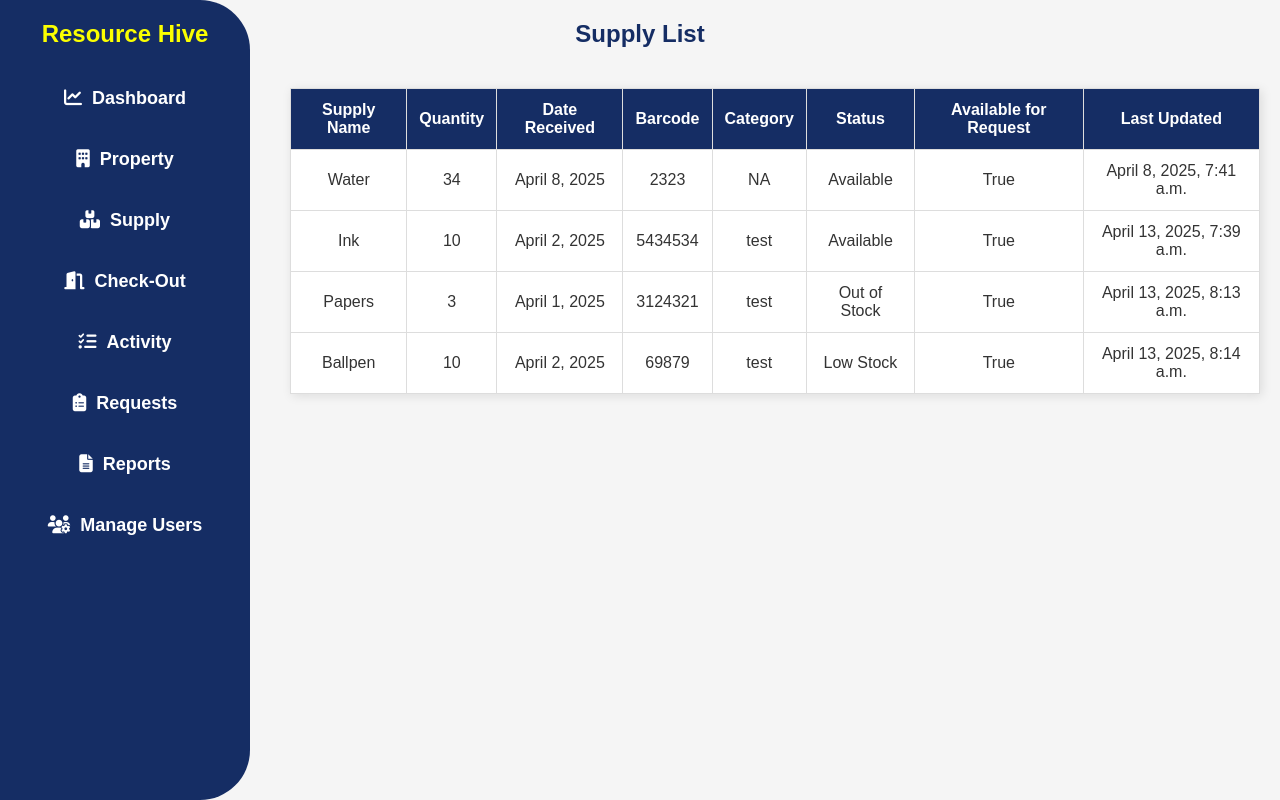
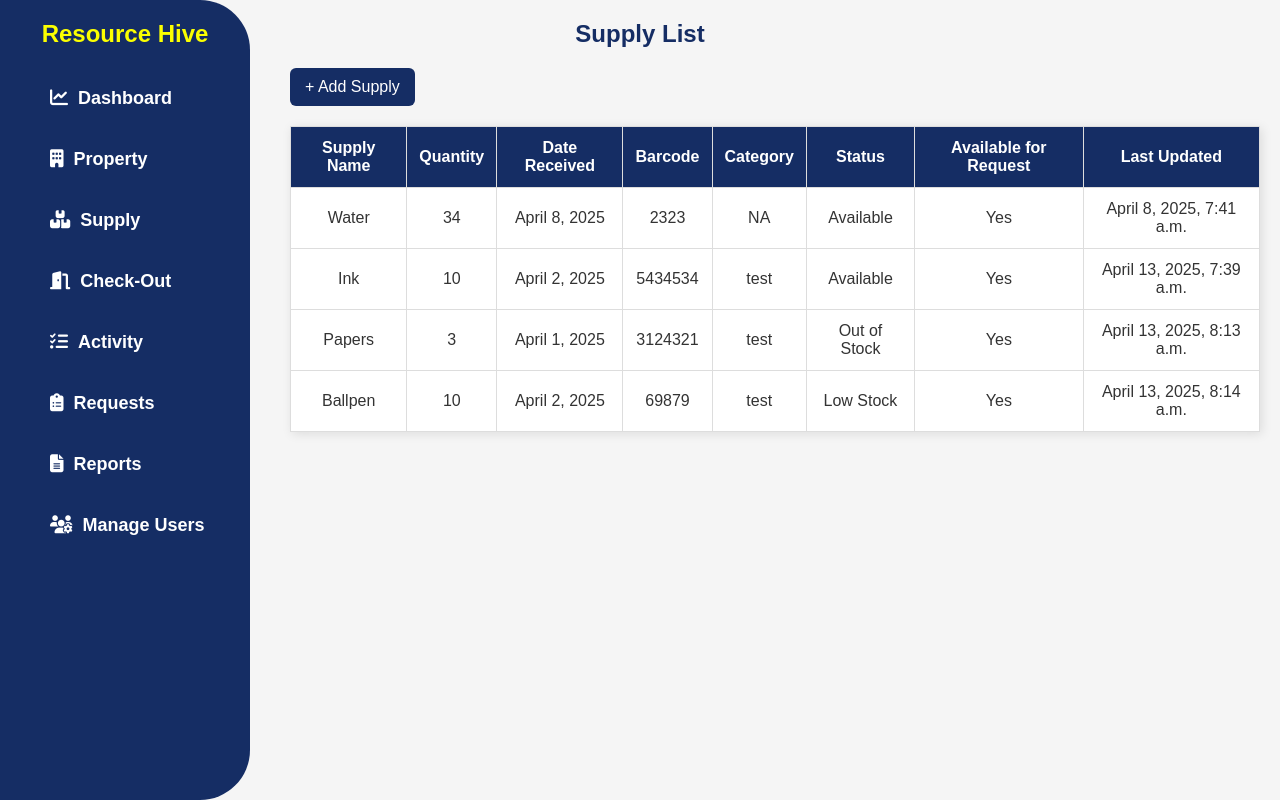
Before and after one commit to vlsjm/capstone-repo, a Django app: page /supplies/ in a window 1280 px wide. Run offline with Django 5.2, Linux system fonts and the light colour scheme; data comes from the database, SQL or seed files in the repository; both versions use the stored data as it was after the commit.

Commit message:
new changes

```diff
--- /dev/null
+++ b/app/forms.py
@@ -0,0 +1,22 @@
+# app/forms.py
+
+from django import forms
+from .models import Property, Supply
+
+class PropertyForm(forms.ModelForm):
+    class Meta:
+        model = Property
+        fields = ['property_name', 'quantity', 'date_acquired', 'barcode', 'condition', 'availability', 'assigned_to', 'available_for_request']
+        widgets = {
+            'date_acquired': forms.DateInput(attrs={'type': 'date'}),
+            'available_for_request': forms.Select(choices=[(True, 'Yes'), (False, 'No')]),
+        }
+
+class SupplyForm(forms.ModelForm):
+    class Meta:
+        model = Supply
+        fields = ['supply_name', 'quantity', 'date_received', 'barcode', 'category', 'status', 'available_for_request']
+        widgets = {
+            'date_received': forms.DateInput(attrs={'type': 'date'}),
+            'available_for_request': forms.Select(choices=[(True, 'Yes'), (False, 'No')]),
+        }
--- a/app/templates/app/activity.html
+++ b/app/templates/app/activity.html
@@ -5,7 +5,7 @@
 <head>
     <meta charset="UTF-8">
     <meta name="viewport" content="width=device-width, initial-scale=1.0">
-    <title>Dashboard</title>
+    <title>Activity</title>
     <link rel="stylesheet" href="{% static 'css/style.css' %}">
     <link rel="stylesheet" href="https://cdnjs.cloudflare.com/ajax/libs/font-awesome/6.4.2/css/all.min.css">
 </head>
--- a/app/templates/app/reports.html
+++ b/app/templates/app/reports.html
@@ -14,10 +14,6 @@
     {% block content %}
     <div class="content">
         <h2>Reports</h2>
-
-        <div class="request-controls">
-            <input type="text" class="search-input" placeholder="Search reports..." id="searchBox">
-        </div>
 
         <div class="report-list">
             <table>
--- a/app/templates/app/supply.html
+++ b/app/templates/app/supply.html
@@ -4,14 +4,21 @@
 <head>
   <meta charset="UTF-8">
   <meta name="viewport" content="width=device-width, initial-scale=1.0">
-    <title>Supply</title>
+  <title>Supply List</title>
   <link rel="stylesheet" href="{% static 'css/style.css' %}">
   <link rel="stylesheet" href="https://cdnjs.cloudflare.com/ajax/libs/font-awesome/6.4.2/css/all.min.css">
 </head>
 <body>
   {% include 'app/navbar.html' %}
   {% block content %}
+
   <h2>Supply List</h2>
+
+  <!-- Add Supply Button -->
+  <div class="add-property-container">
+    <button id="openModalBtn" class="add-btn">+ Add Supply</button>
+  </div>
+
   <div class="content">
     <table border="1">
       <thead>
@@ -35,7 +42,7 @@
           <td>{{ supply.barcode }}</td>
           <td>{{ supply.category }}</td>
           <td>{{ supply.get_status_display }}</td>
-          <td>{{ supply.available_for_request }}</td>
+          <td>{{ supply.available_for_request|yesno:"Yes,No" }}</td>
           <td>{{ supply.last_updated }}</td>
         </tr>
         {% empty %}
@@ -46,8 +53,35 @@
       </tbody>
     </table>
   </div>
+
+  <!-- Modal -->
+  <div id="addSupplyModal" class="modal">
+    <div class="modal-content">
+      <span class="close" id="closeModalBtn">&times;</span>
+      <h3>Add New Supply</h3>
+      <form method="POST" action="{% url 'add_supply' %}">
+        {% csrf_token %}
+        {{ form.as_p }}  <!-- This will render the SupplyForm fields -->
+        <button type="submit" class="submit-btn">Submit</button>
+      </form>
     </div>
+  </div>
+
+  <!-- Modal Script -->
+  <script>
+    const modal = document.getElementById("addSupplyModal");
+    const openBtn = document.getElementById("openModalBtn");
+    const closeBtn = document.getElementById("closeModalBtn");
+
+    openBtn.onclick = () => modal.style.display = "block";
+    closeBtn.onclick = () => modal.style.display = "none";
+    window.onclick = (event) => {
+      if (event.target == modal) {
+        modal.style.display = "none";
+      }
+    };
+  </script>
+
   {% endblock %}
 </body>
-
 </html>
--- a/app/urls.py
+++ b/app/urls.py
@@ -1,4 +1,5 @@
 from django.urls import path
+from . import views
 from .views import (
     DashboardPageView,
     RequestsListView,
@@ -8,7 +9,8 @@ from .views import (
     PropertyListView,
     CheckOutPageView,
     ManageUsersPageView,
-
+    add_property,
+    add_supply,
 )
 
 urlpatterns = [
@@ -17,9 +19,9 @@ urlpatterns = [
     path('reports/', ReportPageView.as_view(), name='reports'),
     path('activity/', ActivityPageView.as_view(), name='activity'),
     path('supplies/', SupplyListView.as_view(), name='supply_list'),
+    path('add-supply/', add_supply, name='add_supply'),  # URL to add supply
     path('property/', PropertyListView.as_view(), name='property_list'),
+    path('add-property/', add_property, name='add_property'),  # URL to add property
     path('check-out/', CheckOutPageView.as_view(), name='checkout'),
     path('manage-users/', ManageUsersPageView.as_view(), name='manage_users'),
-
-
 ]
--- a/app/views.py
+++ b/app/views.py
@@ -1,8 +1,11 @@
-from django.shortcuts import render
+from django.shortcuts import render, redirect
 from django.views.generic import TemplateView, ListView
 from .models import Supply, Property, SupplyRequest, DamageReport
+from .forms import PropertyForm, SupplyForm
+from django.contrib import messages
+from django.db.models import Count, Q
 
-from django.db.models import Count, Q
+
 
 class DashboardPageView(TemplateView):
     template_name = 'app/dashboard.html'
@@ -44,18 +47,49 @@ class ActivityPageView(TemplateView):
 class RequestsListView(ListView):
     model = SupplyRequest
     template_name = 'app/requests.html'
-    context_object_name ='requests'
+    context_object_name = 'requests'
 
 class SupplyListView(ListView):
     model = Supply
-    template_name = 'app/supply.html'
+    template_name = 'app/supply.html'  # The template for listing supplies
     context_object_name = 'supplies'
+
+    def get_context_data(self, **kwargs):
+        context = super().get_context_data(**kwargs)
+        context['form'] = SupplyForm()  # Add the SupplyForm to the context for the modal
+        return context
+
+# Function-based view to add a new supply
+def add_supply(request):
+    if request.method == 'POST':
+        form = SupplyForm(request.POST)
+        if form.is_valid():
+            form.save()
+            messages.success(request, 'Supply added successfully.')
+        else:
+            messages.error(request, 'Please correct the errors below.')
+    return redirect('supply_list')  # Redirect to the supply list view after submission
 
 class PropertyListView(ListView):
     model = Property
     template_name = 'app/property.html'
     context_object_name = 'properties'
 
+    def get_context_data(self, **kwargs):
+        context = super().get_context_data(**kwargs)
+        context['form'] = PropertyForm()
+        return context
+
+def add_property(request):
+    if request.method == 'POST':
+        form = PropertyForm(request.POST)
+        if form.is_valid():
+            form.save()
+            messages.success(request, 'Property added successfully.')
+        else:
+            messages.error(request, 'Please correct the errors below.')
+    return redirect('property_list')
+
 class CheckOutPageView(TemplateView):
     template_name = 'app/checkout.html'
 
--- a/static/css/style.css
+++ b/static/css/style.css
@@ -26,8 +26,9 @@ h1 {
 .sidebar ul li {
   padding: 20px;
   display: flex;
-  justify-content: center;
+  justify-content: left;
   height: 100%;
+  padding-left: 50px;
 }
 
 .sidebar ul li a {
@@ -132,9 +133,9 @@ span{
 /* Main container for the dashboard */
 .parent {
   padding: 30px;
-  display: flex;
   flex-direction: column;
   gap: 30px;
+
 }
 
 /* Section displaying user info */
@@ -212,6 +213,7 @@ h3 {
   display: flex;
   flex-direction: column;
   gap: 30px;
+  margin-top: 0;
 }
 
 .div2 {
@@ -221,6 +223,111 @@ h3 {
   border-radius: 10px;
   box-shadow: 0 4px 6px rgba(0, 0, 0, 0.1);
 }
+/* Modal Background */
+.modal {
+  display: none;
+  position: fixed;
+  z-index: 1000;
+  left: 0;
+  top: 0;
+  width: 100%;
+  height: 100%;
+  overflow: auto;
+  background-color: rgba(0, 0, 0, 0.5);
+}
+
+/* Modal Box */
+.modal-content {
+  background-color: white;
+  margin: 8% auto;
+  padding: 25px 30px;
+  border-radius: 10px;
+  width: 450px;
+  box-shadow: 0 4px 12px rgba(0, 0, 0, 0.3);
+  position: relative;
+}
+
+/* Close Button */
+.close {
+  position: absolute;
+  top: 12px;
+  right: 20px;
+  font-size: 24px;
+  font-weight: bold;
+  color: #888;
+  cursor: pointer;
+}
+
+.close:hover {
+  color: #152d64;
+}
+
+/* Modal Header */
+.modal-content h3 {
+  margin-top: 0;
+  margin-bottom: 20px;
+  font-size: 22px;
+  color: #152d64;
+  text-align: center;
+}
+
+/* Modal Form Fields */
+.modal-content form p {
+  margin-bottom: 15px;
+}
+
+.modal-content label {
+  font-weight: bold;
+  display: block;
+  margin-bottom: 5px;
+  color: #152d64;
+}
+
+.modal-content input,
+.modal-content select,
+.modal-content textarea {
+  width: 100%;
+  padding: 10px;
+  border: 1px solid #ccc;
+  border-radius: 6px;
+  font-size: 14px;
+}
+
+/* Submit Button */
+.submit-btn {
+  background-color: #152d64;
+  color: white;
+  padding: 10px 20px;
+  border: none;
+  border-radius: 6px;
+  cursor: pointer;
+  font-size: 16px;
+  width: 100%;
+  margin-top: 10px;
+  transition: background-color 0.3s ease;
+}
+
+.submit-btn:hover {
+  background-color: #152d64;
+}
+
+/* Add Property Button */
+.add-btn {
+  background-color: #152d64;
+  color: white;
+  padding: 10px 15px;
+  border: none;
+  border-radius: 6px;
+  cursor: pointer;
+  font-size: 16px;
+  transition: background-color 0.3s ease;
+  margin-left: 290px;
+}
+
+.add-btn:hover {
+  background-color: #0f2b5c;
+}
+
 
 @media (max-width: 768px) {
   .dashboard-summary {
```
Also changed, not shown: app/templates/app/property.html (+37 -5 lines), app/templates/app/requests.html (+0 -11 lines), db.sqlite3. Lines whose indentation alone changed are shown as unchanged.
